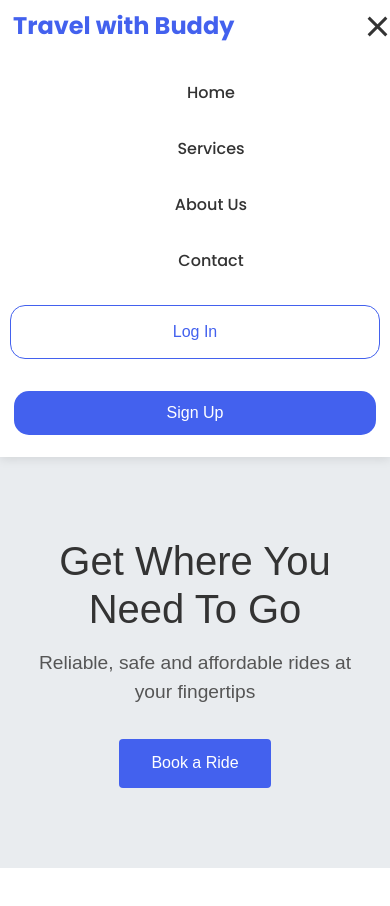
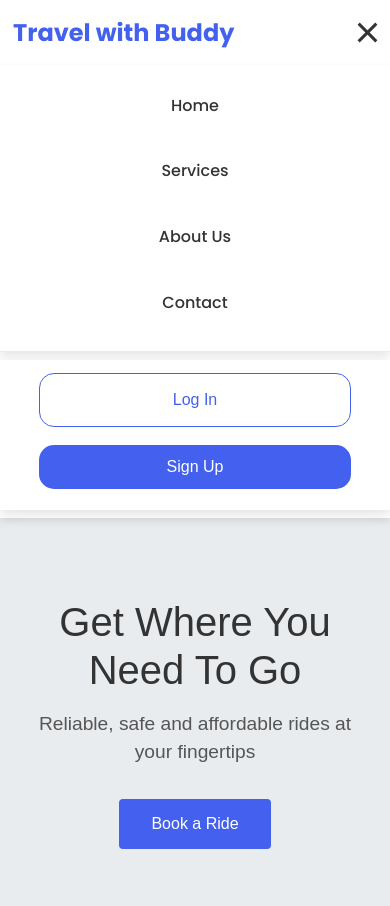
Before and after one commit to Prajwal-066/Travel-with-buddy, a plain HTML site: page index.html in a window 390 px wide. Both pictures are taken after a click on the element 377 px from the left and 26 px from the top of the page. Before the commit the page ends 868 px from the top, so only its background shows below. Drawn offline with nearby package versions, Linux system fonts and the light colour scheme; files that its build step writes are made by us from their sources; no server answers; files whose address does not match are found by name.

Commit message:
Update styles.css

```diff
--- a/styles.css
+++ b/styles.css
@@ -223,6 +223,11 @@ body {
 .hamburger {
     display: none;
     cursor: pointer;
+    padding: 10px;
+    z-index: 1001;
+    transition: all 0.3s ease;
+    border: none;
+    background: transparent;
 }
 
 .bar {
@@ -270,8 +275,15 @@ body {
 
 /* Mobile responsive styles */
 @media (max-width: 768px) {
+    .navbar {
+        flex-wrap: wrap;
+        padding: 0.5rem 5%;
+    }
+
     .navbar-links, .auth-buttons {
         display: none;
+        width: 100%;
+        order: 3;
     }
 
     .navbar-links.active, .auth-buttons.active {
@@ -279,33 +291,63 @@ body {
         flex-direction: column;
         width: 100%;
         text-align: center;
-        transition: 0.3s;
+        background-color: #fff;
+        animation: slideDown 0.3s ease;
+        box-shadow: 0 5px 10px rgba(0, 0, 0, 0.1);
     }
 
-    .navbar {
-        flex-wrap: wrap;
+    @keyframes slideDown {
+        from { opacity: 0; transform: translateY(-10px); }
+        to { opacity: 1; transform: translateY(0); }
     }
 
     .navbar-links.active {
-        margin: 1rem 0;
+        margin: 0.5rem 0;
+        padding-bottom: 0.5rem;
+        border-bottom: 1px solid #e9ecef;
     }
 
     .navbar-links ul {
         flex-direction: column;
+        width: 100%;
+        margin: 0;
+        padding: 0.5rem 0;
     }
 
     .navbar-links li {
-        margin: 1rem 0;
+        margin: 0.8rem 0;
+        padding: 0;
+    }
+
+    .navbar-links a {
+        display: block;
+        padding: 0.5rem 0;
     }
 
     .auth-buttons.active {
         flex-direction: column;
         width: 100%;
         gap: 0.5rem;
+        padding: 0.5rem 0 1rem;
+    }
+
+    .login-btn, .signup-btn {
+        width: 80%;
+        margin: 0.3rem auto;
     }
 
     .hamburger {
         display: block;
+        order: 3;
+    }
+
+    .logo {
+        order: 1;
+        flex: 1;
+    }
+
+    .hamburger {
+        order: 2;
     }
 
     .hamburger.active .bar:nth-child(2) {
```
